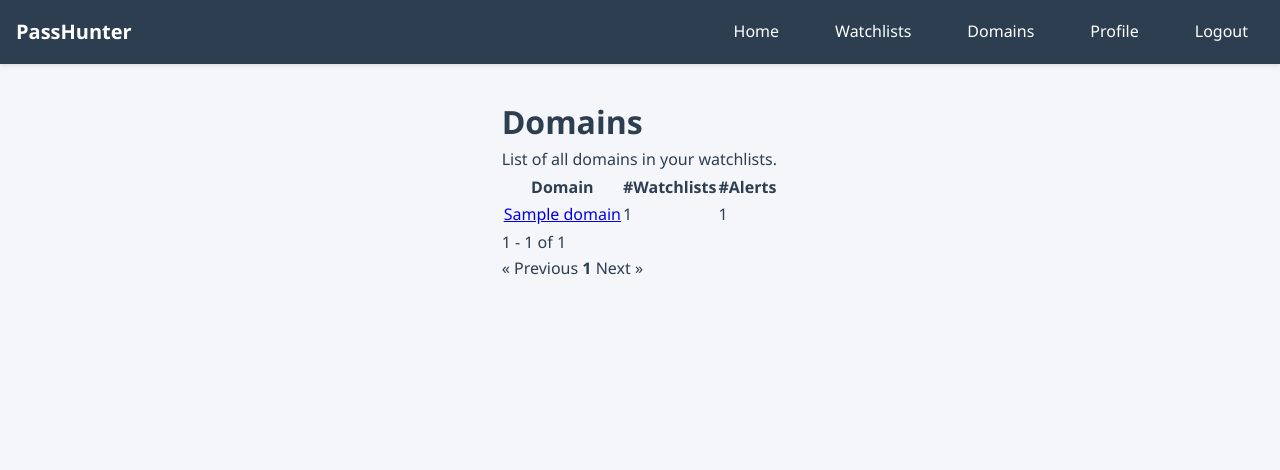
After one commit to Doli282/PassHunter, a Flask app: page /domains in a window 1280 px wide. The commit adds this page. Shown: the top 470 px of the page. Run offline with Flask 3, Linux system fonts and the light colour scheme; a user stored in the database is signed in; tables that the repository leaves empty hold one stand-in row (values such as "Sample post").

Commit message:
Add views for domains

```diff
--- a/passhunter/app/__init__.py
+++ b/passhunter/app/__init__.py
@@ -41,6 +41,9 @@ def create_app():
     from app.web.profile import bp as profile_bp
     app.register_blueprint(profile_bp)
 
+    from app.web.domain import bp as domain_bp
+    app.register_blueprint(domain_bp)
+
     # Set logging handlers
     if not app.debug:
         set_mail_error_reporting(app)
--- /dev/null
+++ b/passhunter/app/repository/domain.py
@@ -0,0 +1,142 @@
+"""Repository for Domain"""
+from flask import current_app
+from flask_login import current_user
+from flask_sqlalchemy.pagination import Pagination
+
+
+from app import db
+from app.models import Domain, Watchlist
+from app.models.watchlists_domains_association import watchlist_domain_association
+from app.repository.watchlist import _select_watchlists_for_user
+from app.web.domain.forms import DomainForm
+
+
+def get_by_id(domain_id: int) -> Domain:
+    """
+    Retrieve Domain by ID.
+    Rejects requests for Domains that do not belong to the current user.
+
+    Args:
+        domain_id (int): Domain ID.
+    Returns:
+        Domain: Domain by ID.
+    Raises:
+        404 Not Found: If no Domain is found for the given ID.
+    """
+    # Get all watchlists for the current user
+    watchlists = _select_watchlists_for_user(current_user).subquery()
+    # Get the domain by ID
+    domain = db.select(Domain).filter(Domain.id == domain_id)
+    # Join the domain to the watchlists to check if the user owns the domain
+    query = domain.join(watchlist_domain_association, Domain.id == watchlist_domain_association.c.domain_id). \
+    join(watchlists, watchlist_domain_association.c.watchlist_id == watchlists.c.id)
+    # Return the domain if it exists and the user owns it, otherwise raise 404 error
+    return db.one_or_404(query)
+
+
+def get_by_name(name: str) -> Domain|None:
+    """
+    Retrieve Domain by name.
+    Search is NOT limited to the current user.
+
+    Args:
+        name (str): Domain name.
+    Returns:
+        Domain|None: Domain by name or None if not found.
+    """
+    query = db.select(Domain).filter(Domain.name == name)
+    return db.session.scalar(query)
+
+def get_page_all(page: int = 1) -> Pagination:
+    """
+    Retrieve paginated all Domains for the current user.
+
+    Args:
+        page (int): Page number.
+    Returns:
+        Pagination: Paginated Domains.
+    """
+    # Get all watchlists for the current user
+    #watchlist_ids = db.select(Watchlist.id).filter(Watchlist.account_id == current_user.id)
+    watchlists = _select_watchlists_for_user(current_user).subquery()
+    # Get all domains in the watchlists
+    query_domains = db.select(Domain).join(watchlist_domain_association, Domain.id == watchlist_domain_association.c.domain_id). \
+    join(watchlists, watchlist_domain_association.c.watchlist_id == watchlists.c.id)
+    # Return the paginated list of all domains
+    return db.paginate(select=query_domains, page=page, max_per_page=current_app.config['PER_PAGE'])
+
+
+def get_page_for_watchlist(watchlist_id: int, page: int = 1) -> Pagination:
+    """
+    Retrieve paginated Domains in the watchlist.
+
+    Args:
+        watchlist_id (int): Watchlist ID.
+        page (int): Page number.
+    Returns:
+        Pagination: Paginated Domains.
+    """
+    # Get all domains in the watchlist
+    query = db.select(Domain).join(watchlist_domain_association, Domain.id == watchlist_domain_association.c.domain_id).\
+    filter(watchlist_domain_association.c.watchlist_id == watchlist_id)
+    return db.paginate(select=query, page=page, max_per_page=current_app.config['PER_PAGE'])
+
+
+def upsert(form: DomainForm, watchlist: Watchlist) -> Domain:
+    """
+    Create a new Domain.
+    If the domain already exists, update the existing domain.
+
+    Args:
+        form (DomainForm): Domain form.
+        watchlist (Watchlist): Watchlist to associate the domain with.
+    Returns:
+        Domain: New Domain.
+    """
+    # Check if the domain already exists
+    domain = get_by_name(form.name.data)
+    # Create a new domain if it does not exist
+    if not domain:
+        domain = Domain()
+        # Populate the domain from the form
+        form.populate_obj(domain)
+    # Associate the domain with the watchlist
+    domain.watchlists.add(watchlist)
+    # Add the domain to the session and commit the changes
+    db.session.add(domain)
+    db.session.commit()
+    return domain
+
+
+def delete(domain: Domain) -> Domain:
+    """
+    Delete domain.
+
+    Args:
+        domain (Domain): Domain to be deleted.
+    Returns:
+        Domain: Deleted domain.
+    """
+    db.session.delete(domain)
+    db.session.commit()
+    return domain
+
+
+def remove_domain_from_watchlist(domain: Domain, watchlist: Watchlist) -> Domain:
+    """
+    Remove domain from the watchlist.
+    If the domain has no associated watchlists, delete it.
+
+    Args:
+        domain (Domain): Domain to be removed from the watchlist.
+        watchlist (Watchlist): Watchlist to be removed from the domain.
+    Returns:
+        Domain: Updated domain.
+    """
+    # Remove the domain from the watchlist
+    domain.watchlists.discard(watchlist)
+    # If the domain has no associated watchlists, delete it
+    if not domain.watchlists:
+        delete(domain)
+    db.session.commit()
+    return domain
--- a/passhunter/app/repository/watchlist.py
+++ b/passhunter/app/repository/watchlist.py
@@ -2,12 +2,24 @@
 from flask import current_app
 from flask_login import current_user
 from flask_sqlalchemy.pagination import Pagination
-from sqlalchemy import and_
+from sqlalchemy import and_, Select
 
 from app import db
-from app.models import Account
+from app.models import Account, Domain
 from app.models.watchlist import Watchlist
 from app.web.watchlist.forms import WatchlistForm
+
+
+def _select_watchlists_for_user(user: Account) -> Select:
+    """
+    Select Watchlists for a user.
+
+    Args:
+        user (Account): Owner of the Watchlists.
+    Returns:
+        Select: SQLAlchemy select statement.
+    """
+    return db.select(Watchlist).filter(Watchlist.account_id == user.id)
 
 
 def get_page(page: int = 1) -> Pagination:
@@ -19,8 +31,8 @@ def get_page(page: int = 1) -> Pagination:
     Returns:
         Pagination: Paginated Watchlists.
     """
-    query = db.select(Watchlist).filter(Watchlist.account_id == current_user.id)
-    return db.paginate(select=query, page=page, max_per_page=current_app.config['WATCHLISTS_PER_PAGE'])
+    query = _select_watchlists_for_user(current_user)
+    return db.paginate(select=query, page=page, max_per_page=current_app.config['PER_PAGE'])
 
 
 def get_by_id(watchlist_id: int) -> Watchlist:
--- a/passhunter/app/templates/base.html
+++ b/passhunter/app/templates/base.html
@@ -25,6 +25,7 @@
                     <li><a href="{{ url_for('auth.login') }}" class="nav-item">Login</a></li>
                 {% else %}
                     <li><a href="{{ url_for('watchlist.list_watchlists') }}" class="nav-item">Watchlists</a></li>
+                    <li><a href="{{ url_for('domain.list_domains') }}" class="nav-item">Domains</a></li>
                     <li><a href="{{ url_for('profile.profile') }}"
                            class="nav-item">Profile</a></li>
                     <li><a href="{{ url_for('auth.logout') }}" class="nav-item">Logout</a></li>
--- /dev/null
+++ b/passhunter/app/templates/domain/list.html
@@ -0,0 +1,36 @@
+{% extends "base.html" %}
+{% import "macros.html" as macros %}
+
+{% block title %}Domains - PassHunter{% endblock %}
+
+{% block extra_css %}
+{% endblock %}
+
+{% block content %}
+    <h1>Domains</h1>
+    <p>List of all domains in your watchlists.</p>
+    {% if pagination.items %}
+        {# Table with individual domains #}
+        <table>
+            <thead>
+                <tr>
+                    <th>Domain</th>
+                    <th>#Watchlists</th>
+                    <th>#Alerts</th>
+            </thead>
+            <tbody>
+                {% for domain in pagination.items %}
+                    <tr>
+                        <td><a href="{{ url_for('domain.view_domain', domain_id=domain.id) }}">{{ domain.name }}</a></td>
+                        <td>{{ domain.watchlists | length }}</td>
+                        <td>{{ domain.alerts | length }}</td>
+                    </tr>
+                {% endfor %}
+            </tbody>
+        </table>
+        {# Pagination #}
+        {{ macros.render_pagination(pagination, 'domain.list_domains') }}
+    {% else %}
+        <p><i>You do not have any domains in the watchlists yet.</i></p>
+    {% endif %}
+{% endblock %}
--- /dev/null
+++ b/passhunter/app/web/domain/__init__.py
@@ -0,0 +1,6 @@
+"""Blueprint for the domain page of the PassHunter web application."""
+from flask import Blueprint
+
+bp = Blueprint('domain', __name__)
+
+from app.web.domain import routes
--- /dev/null
+++ b/passhunter/app/web/domain/routes.py
@@ -0,0 +1,40 @@
+"""Views for the watchlist page of the PassHunter web application."""
+
+from flask import render_template, request
+from flask_login import login_required
+
+from app.web.domain import bp as bp_domains
+from app.repository import domain as domain_repository
+
+@bp_domains.route('/domains')
+@login_required
+def list_domains() -> str:
+    """
+    View a list of domains monitored by the current user.
+
+    Returns:
+        str: The rendered template for the domain list page.
+    """
+    page = request.args.get('page', 1, type=int)
+    pagination = domain_repository.get_page_all(page)
+    return render_template(
+        'domain/list.html',
+        pagination=pagination
+    )
+
+
+@bp_domains.route('/domains/<int:domain_id>')
+@login_required
+def view_domain(domain_id: int) -> str:
+    """
+    View details about a specific domain monitored by the current user.
+
+    Args:
+        domain_id (int): The ID of the domain to view.
+    Returns:
+        str: The rendered template for the domain view page.
+    Raises:
+        404 Not Found: If the domain with the specified ID does not exist.
+    """
+    domain = domain_repository.get_by_id(domain_id)
+    return render_template('domain/view.html', domain=domain)
--- a/passhunter/config.py
+++ b/passhunter/config.py
@@ -11,9 +11,7 @@ class Config(object):
     SECRET_KEY = os.getenv('SECRET_KEY')
     SQLALCHEMY_DATABASE_URI = os.getenv('DATABASE_URL') or 'sqlite:///' + os.path.join(basedir, 'app.db')
     SQLALCHEMY_TRACK_MODIFICATIONS = False
-    WATCHLISTS_PER_PAGE = 1
-    DOMAINS_PER_PAGE = 1
-    ALERTS_PER_PAGE = 1
+    PER_PAGE = 1
     MAIL_SERVER = os.getenv('MAIL_SERVER')
     MAIL_PORT = int(os.getenv('MAIL_PORT') or 25)
     MAIL_USE_TLS = os.getenv('MAIL_USE_TLS') is not None
```
Also changed, not shown: passhunter/app/templates/domain/view.html (added, +22 -0 lines), passhunter/app/templates/watchlist/remove_domain.html (added, +13 -0 lines), passhunter/app/templates/watchlist/view.html (+45 -2 lines), passhunter/app/web/domain/forms.py (added, +12 -0 lines), passhunter/app/web/watchlist/routes.py (+34 -4 lines).
